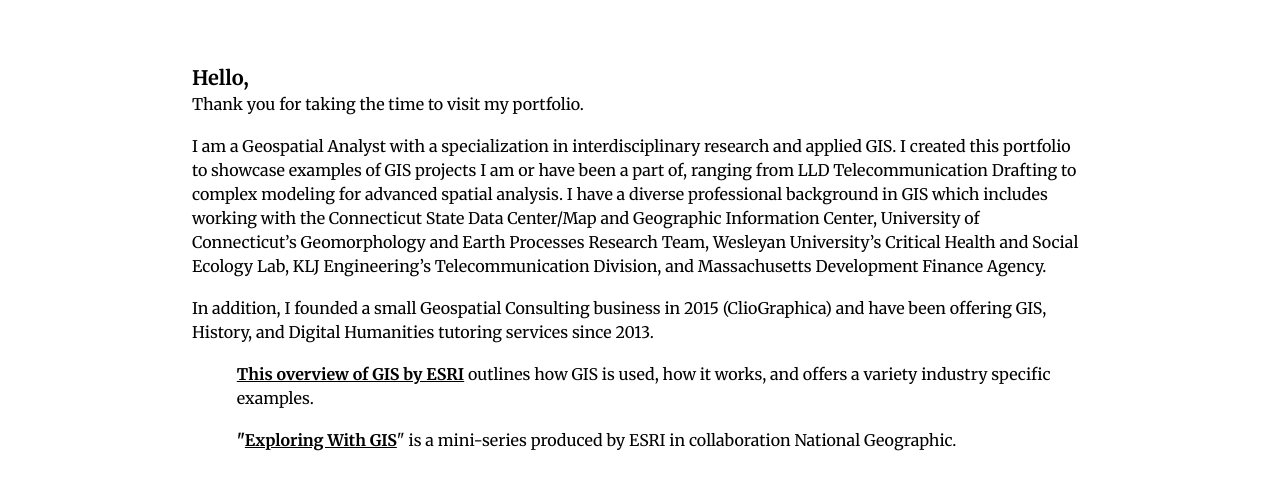
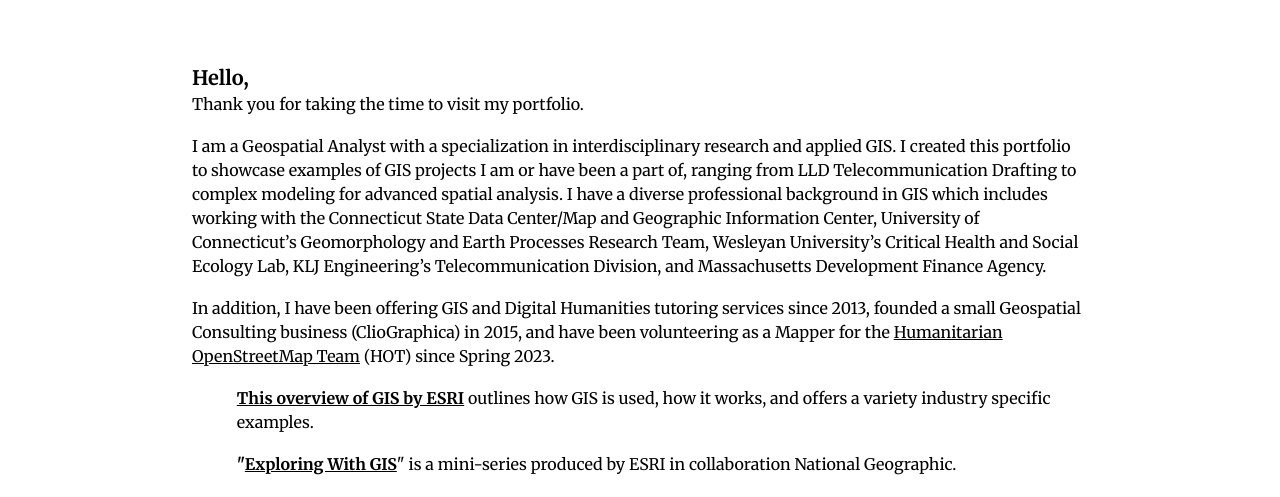
Before and after one commit to zraslan/zraslan.github.io, a plain HTML site: page portfolio/portfolio-final/bio.html in a window 1280 px wide. Shown: the part 372-869 px from the top of the page. Drawn offline with Linux system fonts and the light colour scheme.

Commit message:
bio update

```diff
--- a/portfolio/portfolio-final/bio.html
+++ b/portfolio/portfolio-final/bio.html
@@ -59,7 +59,7 @@
 
 				<p>I am a Geospatial Analyst with a specialization in interdisciplinary research and applied GIS. I created this portfolio to showcase examples of GIS projects I am or have been a part of, ranging from LLD Telecommunication Drafting to complex modeling for advanced spatial analysis. I have a diverse professional background in GIS which includes working with the Connecticut State Data Center/Map and Geographic Information Center, University of Connecticut’s Geomorphology and Earth Processes Research Team, Wesleyan University’s Critical Health and Social Ecology Lab, KLJ Engineering’s Telecommunication Division, and Massachusetts Development Finance Agency.</p>
 
-				<p>In addition, I founded a small Geospatial Consulting business in 2015 (ClioGraphica) and have been offering GIS, History, and Digital Humanities tutoring services since 2013. <!--Cliographica is a mapping based research and development firm committed to supporting our community with innovative and interdisciplinary geographic information system solutions. We draw upon a mixture of GIS analytics, application development, and interdisciplinary research to address the needs of each client, relying on a combination of technical expertise and artistic creativity.--></p>
+				<p>In addition, I have been offering GIS and Digital Humanities tutoring services since 2013, founded a small Geospatial Consulting business (ClioGraphica) in 2015, and have been volunteering as a Mapper for the <a href="https://https://www.hotosm.org/" target="_blank">Humanitarian OpenStreetMap Team</a> (HOT) since Spring 2023. <!--Cliographica is a mapping based research and development firm committed to supporting our community with innovative and interdisciplinary geographic information system solutions. We draw upon a mixture of GIS analytics, application development, and interdisciplinary research to address the needs of each client, relying on a combination of technical expertise and artistic creativity.--></p>
 
 				<!--<p>“The ultimate objective of all Geospatial Intelligence is to produce knowledge upon which a decision maker can act.”</p>-->
 
```
